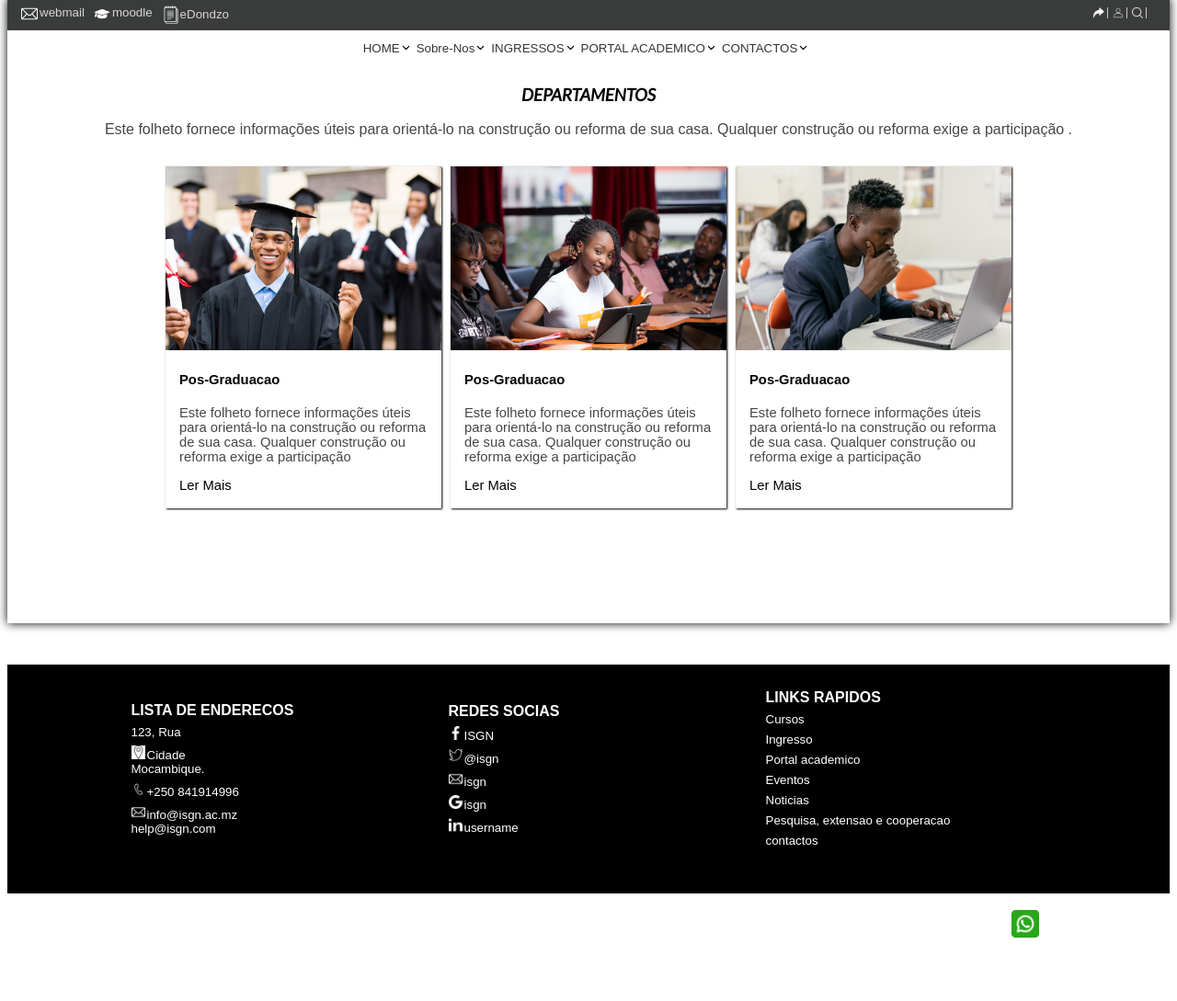
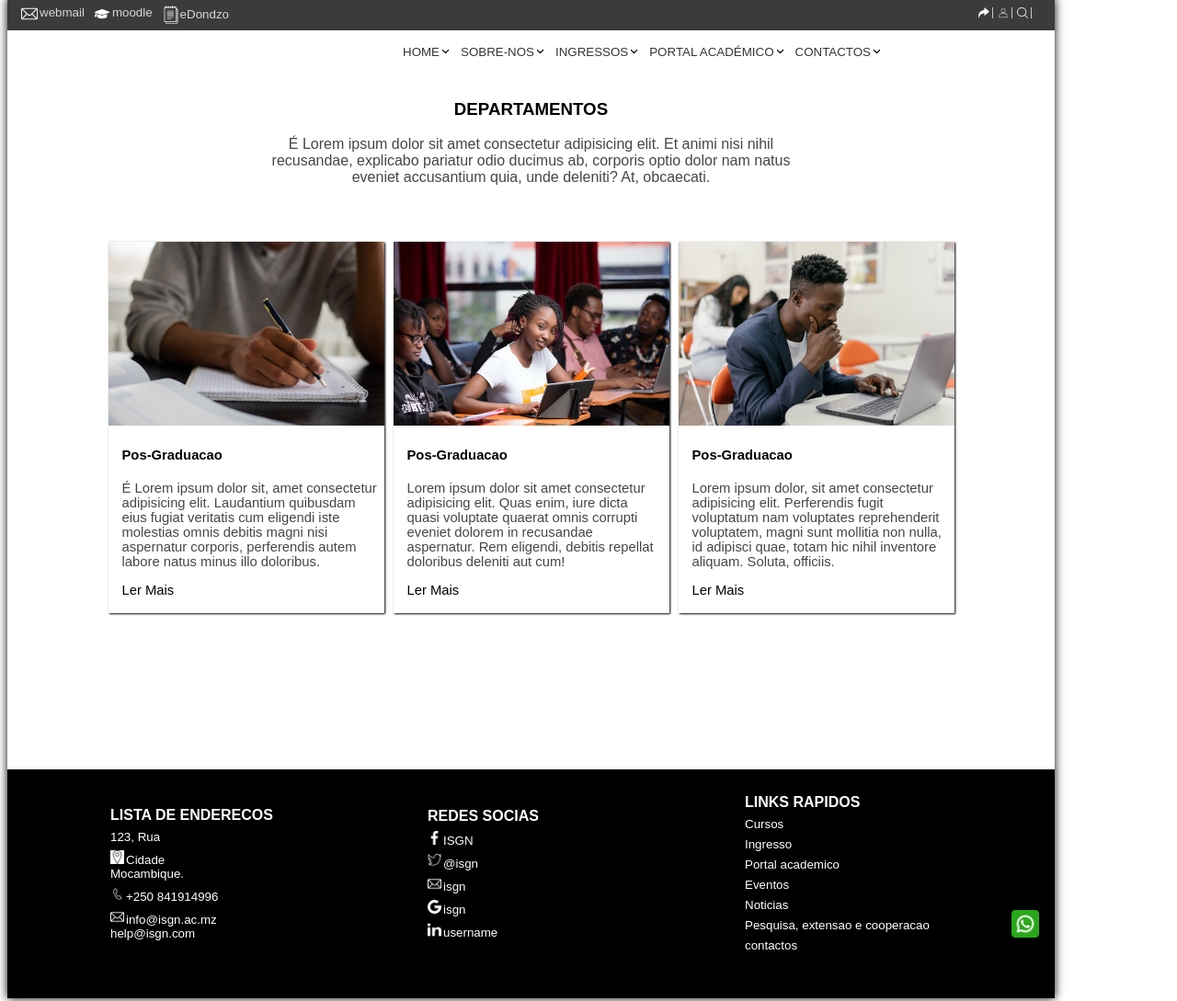
Before and after one commit to AmericoLanga/Leyout-site-universidade-, a plain HTML site: page departamento.html in a window 1280 px wide. Shown: the top 1089 px of the page at 92% size. Before the commit the page ends 1020 px from the top, so only its background shows below. Drawn offline with Linux system fonts and the light colour scheme.

Commit message:
alterei a largura e a font

```diff
--- a/_css/P.academ.css
+++ b/_css/P.academ.css
@@ -56,6 +56,10 @@ div#p-academico div.texto {
     margin-bottom: 0px;
     text-align: center;
     color: rgb(70, 70, 70);
+    margin: auto;
+    padding: 30px 0px;
+
+    width: 50%;
 }
 
 
--- a/_css/depart.css
+++ b/_css/depart.css
@@ -46,14 +46,18 @@
             flex-wrap: wrap;
         }
         div#departa div.texto {
-            width: 100%;
+            width: 50%;
             margin-bottom: 0px;
             text-align: center;
             color: rgb(70, 70, 70);
+            justify-content: center;
+            align-items: center;
+            margin: auto;
+            padding-bottom: 30px;
         }
         div#departa div.texto h3 {
             color: black;
-            font-family: 'font-italic', sans-serif;
+            font-family: sans-serif;
         }
 
 
--- a/_css/estilo.css
+++ b/_css/estilo.css
@@ -24,8 +24,9 @@ div#interface {
     min-width: 300px;
     height: 680px;
     margin: -10px auto;
-
-
+    margin: -10px 142px 0px auto;
+  align-items: center;
+  justify-content: center;
 
 }
 
@@ -145,22 +146,22 @@ div#menu-header {
 div#menu-header ul {
     display: flex;
    width: 100%;
+   margin-left: 412px;
     padding: 0px;
   align-items: center;
-  justify-content: center;
+
+
 
 
 
 }
 div#menu-header ul li {
 
-    display: inline-block;
     font-family: sans-serif;
     font-size: 10pt;
     padding: auto;
-    padding-right: 5px;
+    margin-left: 10px;
     list-style: none;
-
 }
 div#menu-header ul li a {
     color: rgb(53, 53, 53);
@@ -204,7 +205,7 @@ aside{
 /* fundo img principal */
 
 div#fundo-img-principal  {
-    background: url(../_imagens/pexels-monstera-6238130\ -1.jpg) no-repeat;
+    background: url(../_imagens/pexels-monstera-6238130.jpg) no-repeat;
     background-position: center;
     background-size: cover;
     background-color: white;
--- a/_css/sobre.css
+++ b/_css/sobre.css
@@ -18,10 +18,10 @@ div#interface {
     background-color: white;
     box-shadow: 0px 0px 10px black;
     max-width: 1300px;
-    min-width: 200px;
+    min-width: 300px;
     height: 100%;
     margin: -10px auto;
-
+    margin: -10px 125px 0px auto;
 
 
 }
@@ -130,6 +130,8 @@ div#menu-header ul {
     display: flex;
     margin-left: 420px;
     padding: 0px;
+    align-items: center;
+
 
 
 }
@@ -165,7 +167,8 @@ div#menu-header ul li a:hover {
 div h3.titulo {
     text-align: center;
     justify-content: center;
-    font-family: 'font-italic', sans-serif;
+    font-family: sans-serif;
+    font-size: 20px;
 }
 
 div#area {
@@ -232,7 +235,7 @@ aside#lateral div {
     height: 900px;
 }
 aside#lateral div.card {
-    background-image: url(../_imagens/pexels-stanley-morales-3186386.jpg);
+    background-image: url(../_imagens/pexels-stanley-morales-3186386-2.jpg);
     background-size: cover;
     background-repeat: no-repeat;
     width: 100%;
@@ -250,6 +253,7 @@ aside#lateral div.card figcaption {
     color: white;
     font-family:'Segoe UI', Tahoma, Geneva, Verdana, sans-serif;
     padding: 20px;
+    transition: 0.8s;
 }
 aside#lateral div.card figcaption:hover {
     opacity: 1;
@@ -257,13 +261,3 @@ aside#lateral div.card figcaption:hover {
     background-color: rgba(41, 39, 39, 0.459);
 
 }
-
-
-/* footer */
-
-div.whatsapp {
-    position: absolute;
-}
-div.whatsapp img {
-    width: 40px;
-}
--- a/departamento.html
+++ b/departamento.html
@@ -6,8 +6,8 @@
     <meta name="viewport" content="width=device-width, initial-scale=1.0">
     <title>departamento</title>
     <link rel="stylesheet" href="_css/depart.css">
+    <link rel="stylesheet" href="_css/sobre.css">
 
-    <link rel="stylesheet" href="_css/estilo.css">
 
 
 
@@ -58,9 +58,9 @@
 
         <ul>
             <li><a href="index.html">HOME<img src="_imagens/icons8-abaixo-24.png"></a></li>
-            <li><a href="sobre.html"><img src="_imagens/icons8-abaixo-24.png">Sobre-Nos</a></li>
+            <li><a href="sobre.html"><img src="_imagens/icons8-abaixo-24.png">SOBRE-NOS</a></li>
             <li><a href="departamento.html"><img src="_imagens/icons8-abaixo-24.png">INGRESSOS</a></li>
-            <li><a href="p.academico.html"><img src="_imagens/icons8-abaixo-24.png">PORTAL ACADEMICO</a></li>
+            <li><a href="p.academico.html"><img src="_imagens/icons8-abaixo-24.png">PORTAL ACADÉMICO</a></li>
 
             <li><a href="fale-com-nosco.html">CONTACTOS<img src="_imagens/icons8-abaixo-24.png"></a></li>
         </ul>
@@ -78,9 +78,7 @@
         <div class="texto">
 
             <h3>DEPARTAMENTOS</h3>
-            <p>Este folheto fornece informações úteis para orientá-lo na construção ou
-               reforma de sua casa. Qualquer construção ou reforma exige a participação
-            .</p>
+            <p>É Lorem ipsum dolor sit amet consectetur adipisicing elit. Et animi nisi nihil recusandae, explicabo pariatur odio ducimus ab, corporis optio dolor nam natus eveniet accusantium quia, unde deleniti? At, obcaecati.</p>
       </div>
 
 
@@ -95,14 +93,13 @@
 
     <div id="card">
 
-            <img src="_imagens/graduation0.jpg" class="card-img">
+            <img src="_imagens/pexels-monstera-6237967.jpg" class="card-img">
 
 
          <div class="card-body">
 
                <h4>Pos-Graduacao</h4>
-               <p>Este folheto fornece informações úteis para orientá-lo na construção ou
-                reforma de sua casa. Qualquer construção ou reforma exige a participação</p>
+               <p>É Lorem ipsum dolor sit, amet consectetur adipisicing elit. Laudantium quibusdam eius fugiat veritatis cum eligendi iste molestias omnis debitis magni nisi aspernatur corporis, perferendis autem labore natus minus illo doloribus.</p>
 
 
                 <p class="ver-mais"><a href="">Ler Mais</a></p>
@@ -125,8 +122,7 @@
      <div class="card-body">
 
            <h4>Pos-Graduacao</h4>
-           <p>Este folheto fornece informações úteis para orientá-lo na construção ou
-            reforma de sua casa. Qualquer construção ou reforma exige a participação</p>
+           <p>Lorem ipsum dolor sit amet consectetur adipisicing elit. Quas enim, iure dicta quasi voluptate quaerat omnis corrupti eveniet dolorem in recusandae aspernatur. Rem eligendi, debitis repellat doloribus deleniti aut cum!</p>
 
 
             <p class="ver-mais"><a href="">Ler Mais</a></p>
@@ -147,8 +143,7 @@
  <div class="card-body">
 
        <h4>Pos-Graduacao</h4>
-       <p>Este folheto fornece informações úteis para orientá-lo na construção ou
-        reforma de sua casa. Qualquer construção ou reforma exige a participação</p>
+       <p>Lorem ipsum dolor, sit amet consectetur adipisicing elit. Perferendis fugit voluptatum nam voluptates reprehenderit voluptatem, magni sunt mollitia non nulla, id adipisci quae, totam hic nihil inventore aliquam. Soluta, officiis.</p>
 
 
         <p class="ver-mais"><a href="">Ler Mais</a></p>
```
Also changed, not shown: fale-com-nosco.html (+2 -3 lines), index.html (+4 -4 lines), p.academico.html (+7 -13 lines), sobre.html (+8 -13 lines), _imagens/pexels-stanley-morales-3186386-2.jpg (added), 3 other files.
